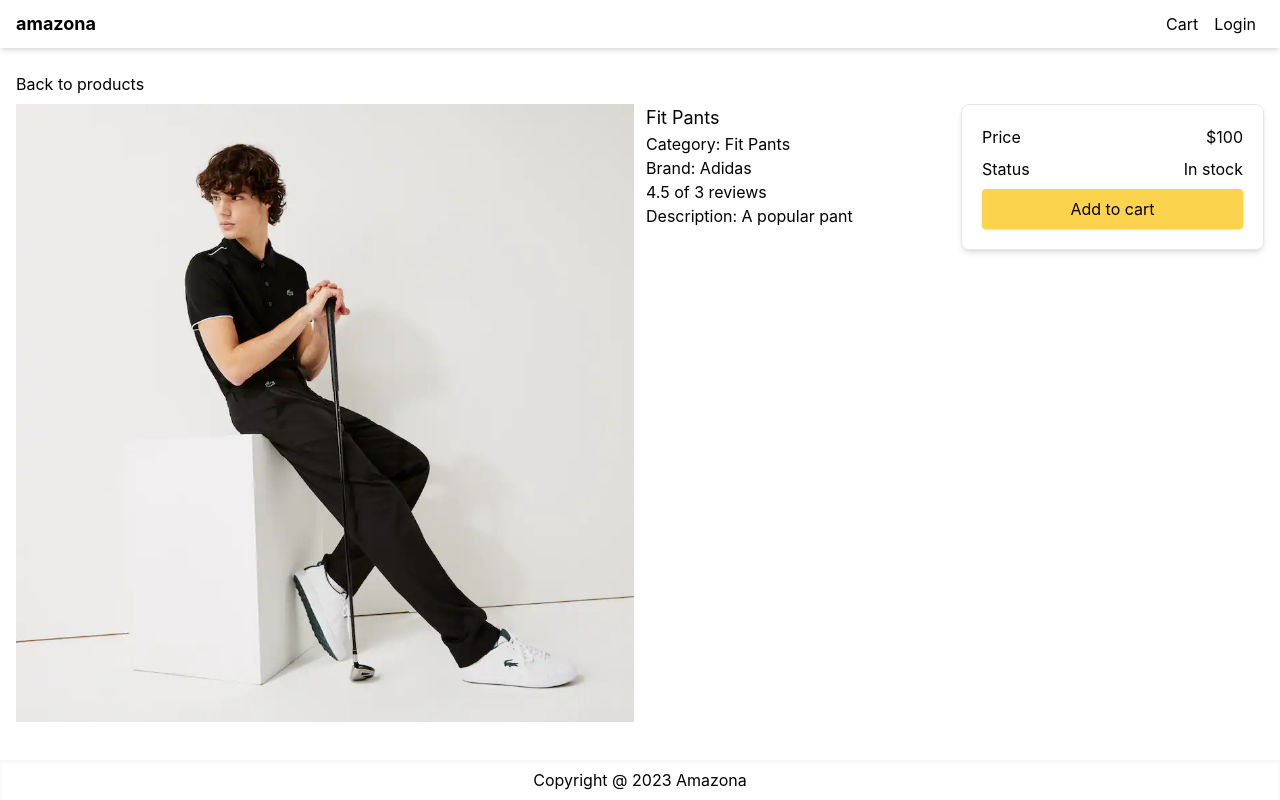
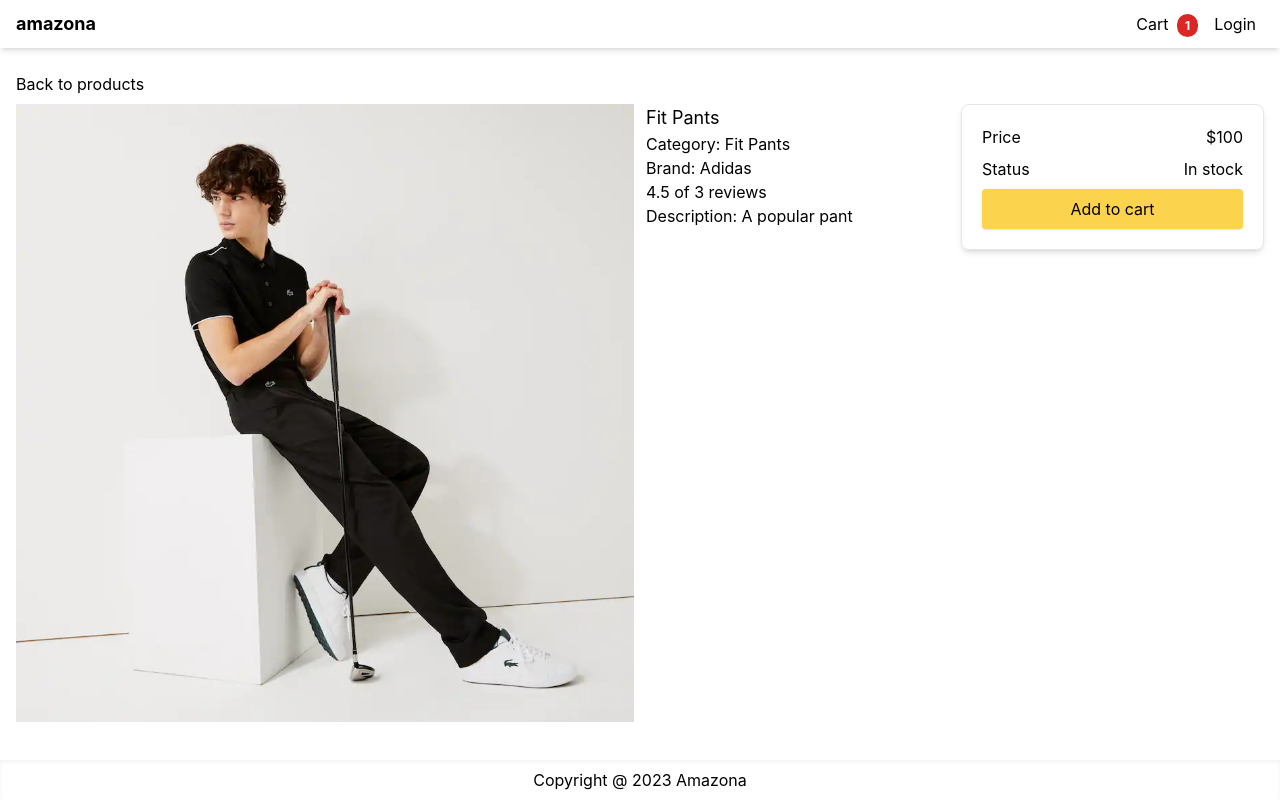
Before and after one commit to andyvo190998/nextjs-ecommerce, a Next.js app: page /product/fit-pants in a window 1280 px wide. Both pictures are taken after a click on the button "Add to cart". Built offline with nearby package versions, Linux system fonts and the light colour scheme.

Commit message:
create add cart action

```diff
--- a/src/components/Layout.jsx
+++ b/src/components/Layout.jsx
@@ -1,8 +1,11 @@
+import { Store } from '@/utils/store';
 import Head from 'next/head';
 import Link from 'next/link';
-import React from 'react';
+import React, { useContext } from 'react';
 
 export default function Layout({ title, children }) {
+  const { state } = useContext(Store);
+  const { cart } = state;
   return (
     <>
       <Head>
@@ -20,7 +23,14 @@
             </Link>
             <div>
               <Link href='/cart'>
-                <span className='p-2'>Cart</span>
+                <span className='p-2'>
+                  Cart{' '}
+                  {cart.cartItems.length > 0 && (
+                    <span className='ml-1 rounded-full bg-red-600 px-2 py-1 text-xs font-bold text-white'>
+                      {cart.cartItems.reduce((a, c) => a + c.quantity, 0)}
+                    </span>
+                  )}
+                </span>
               </Link>
               <Link href='/login'>
                 <span className='p-2'>Login</span>
--- a/src/pages/_app.js
+++ b/src/pages/_app.js
@@ -1,5 +1,8 @@
 import '@/styles/globals.css'
+import { StoreProvider } from '@/utils/store'
 
 export default function App({ Component, pageProps }) {
-  return <Component {...pageProps} />
+  return (<StoreProvider>
+    <Component {...pageProps} />
+  </StoreProvider>)
 }
--- a/src/pages/product/[slug].js
+++ b/src/pages/product/[slug].js
@@ -1,11 +1,14 @@
 import Layout from '@/components/Layout'
 import data from '@/utils/data'
+import { Store } from '@/utils/store'
 import Image from 'next/image'
 import Link from 'next/link'
 import { useRouter } from 'next/router'
-import React from 'react'
+import React, { useContext } from 'react'
 
 const ProductScreen = () => {
+
+    const { state, dispatch } = useContext(Store)
 
     // const { query } = useRouter()
     // const { slug } = query
@@ -15,6 +18,16 @@
     const product = data.products.find(x => x.slug === slug);
     if (!product) {
         return <p>Product Not Found</p>
+    }
+    const addToCartHandler = () => {
+        const existItem = state.cart.cartItems.find(x => x.slug === product.slug)
+        const quantity = existItem ? existItem.quantity + 1 : 1
+
+        if (product.countInStock < quantity) {
+            alert("Product is out of stock");
+            return
+        }
+        dispatch({ type: "CART_ADD_ITEM", payload: { ...product, quantity: quantity } })
     }
     return (
         <Layout title={product.name}>
@@ -52,7 +65,7 @@
                             <div>Status</div>
                             <div>{product.countInStock > 0 ? 'In stock' : 'Unavailable'}</div>
                         </div>
-                        <button className='primary-button w-full'>Add to cart</button>
+                        <button onClick={addToCartHandler} className='primary-button w-full'>Add to cart</button>
                     </div>
                 </div>
             </div>
--- /dev/null
+++ b/src/utils/store.js
@@ -0,0 +1,29 @@
+import { createContext, useReducer } from "react";
+
+export const Store = createContext()
+
+const initialState = {
+    cart: { cartItems: [] }
+}
+
+function reducer(state, action) {
+    switch (action.type) {
+        case "CART_ADD_ITEM":
+            {
+                const newItem = action.payload;
+                const existItem = state.cart.cartItems.find(
+                    (item) => item.slug === newItem.slug
+                );
+                const cartItems = existItem ? state.cart.cartItems.map((item) => item.name === existItem.name ? newItem : item) : [...state.cart.cartItems, newItem];
+                return { ...state, cart: { ...state.cart, cartItems } }
+
+            }
+        default:
+            return state;
+    }
+}
+export function StoreProvider({ children }) {
+    const [state, dispatch] = useReducer(reducer, initialState);
+    const value = { state, dispatch };
+    return <Store.Provider value={value}>{children}</Store.Provider>
+}
```
